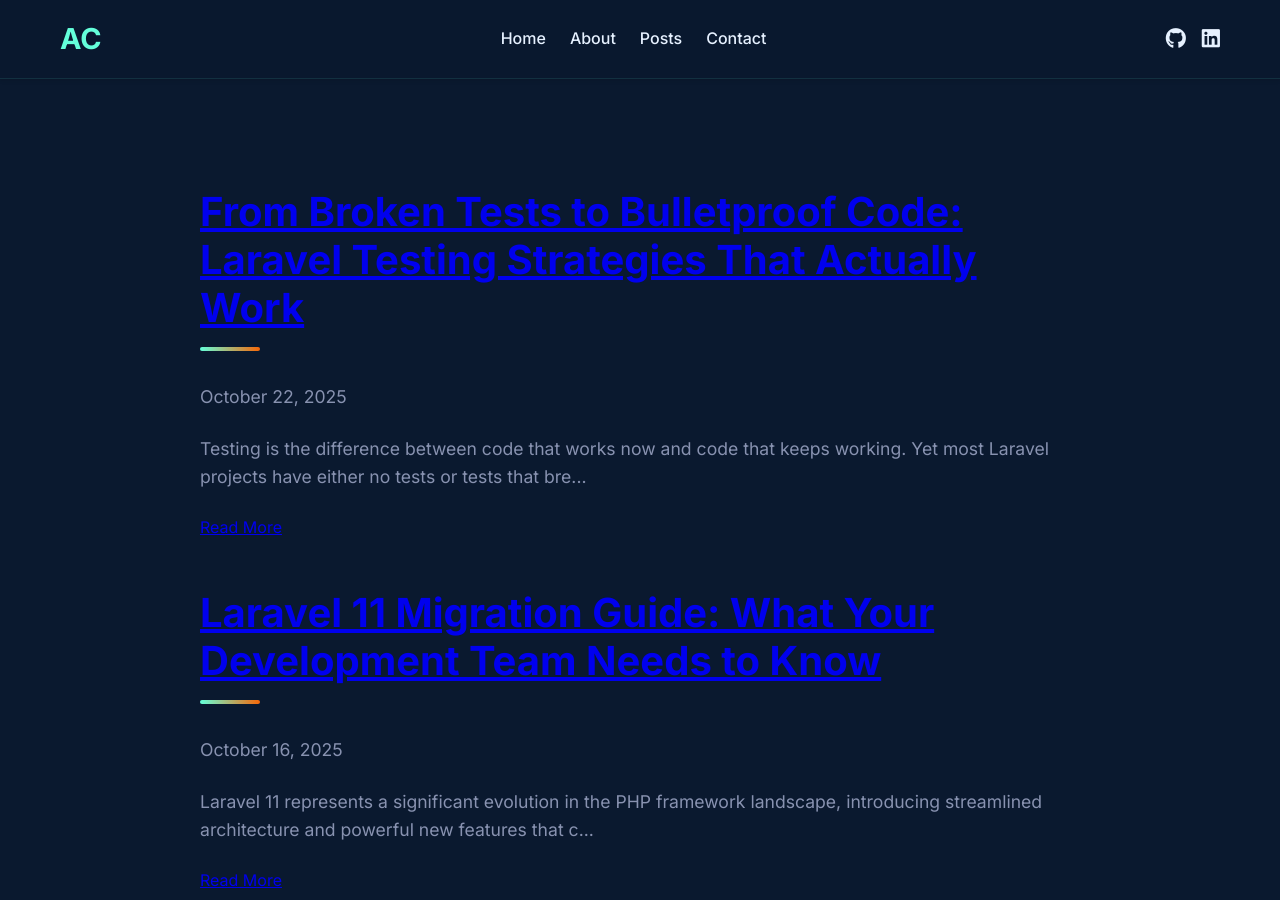
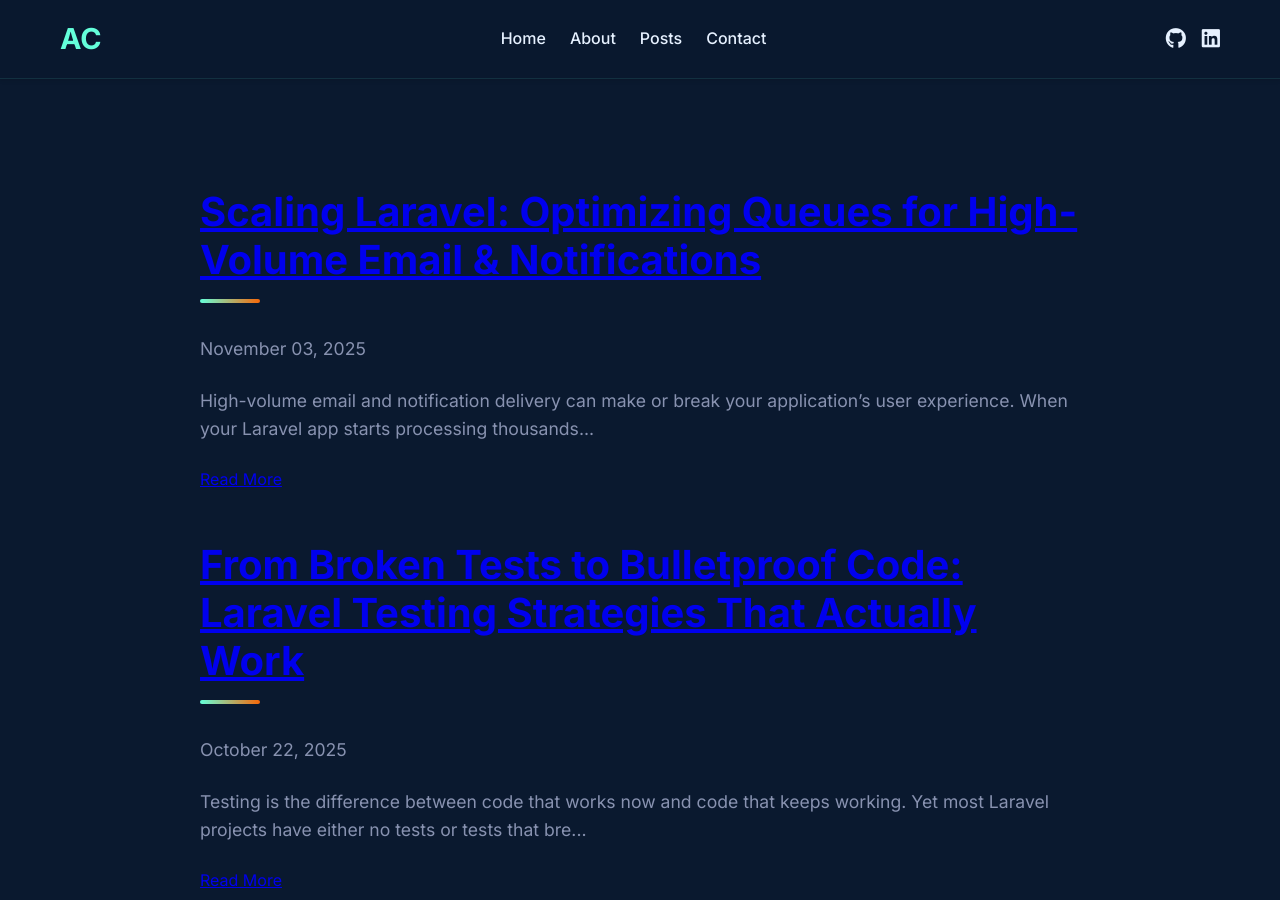
Before and after one commit to ciuc123/ciuc123.github.io, a Jekyll site: the page built from posts/index.md, in a window 1280 px wide and 900 px high. Built offline with Jekyll 4.4.1, drawn with Linux system fonts in a browser that asks for light colours; some of the changed text lies outside the part shown.

Commit message:
Update date

```diff
--- a/_posts/2024-11-30-laravel-queue-performance-optimization.md
+++ b/_posts/2025-11-03-laravel-queue-performance-optimization.md
@@ -1,7 +1,7 @@
 ---
 layout: post
 title: "Scaling Laravel: Optimizing Queues for High-Volume Email & Notifications"
-date: 2024-11-30
+date: 2025-11-03
 ---
 
 High-volume email and notification delivery can make or break your application's user experience. When your Laravel app starts processing thousands of messages per hour, the default database queue quickly becomes a bottleneck, leading to delayed notifications, frustrated users, and overwhelmed servers.
```
